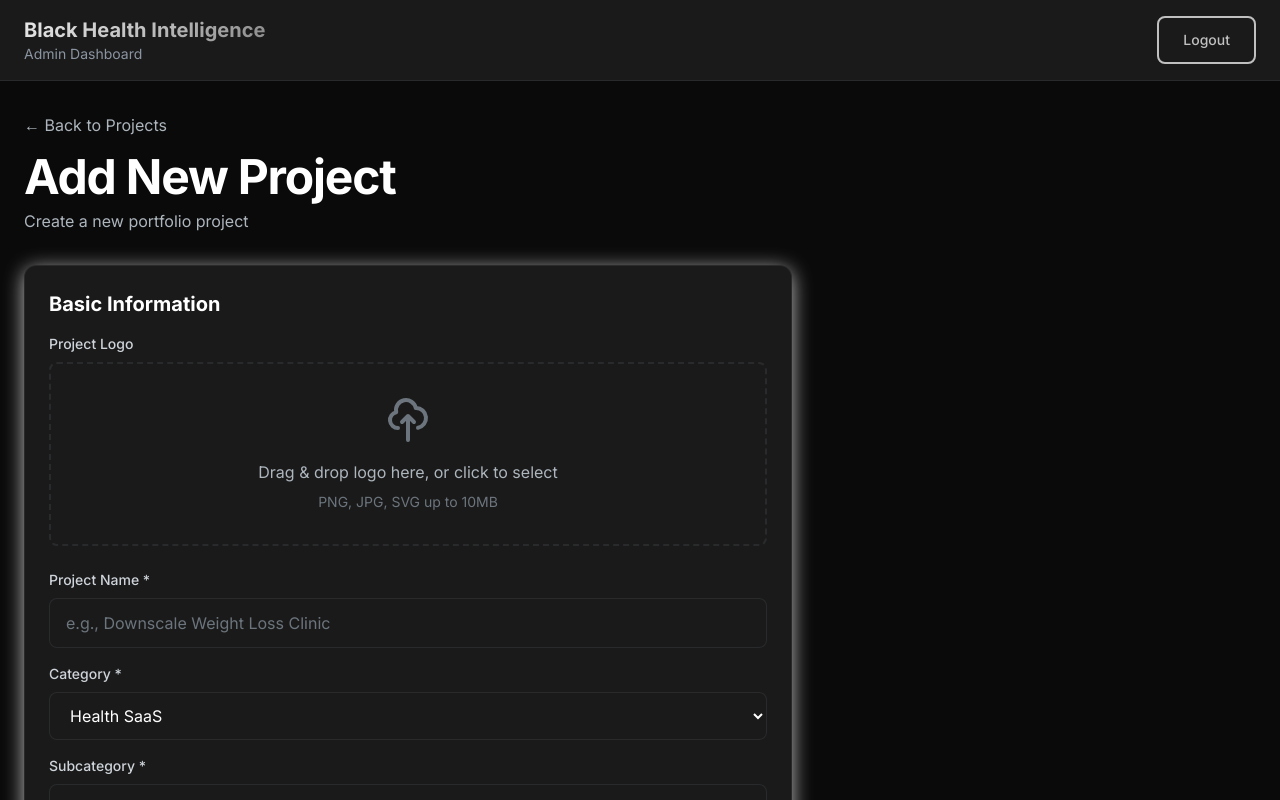
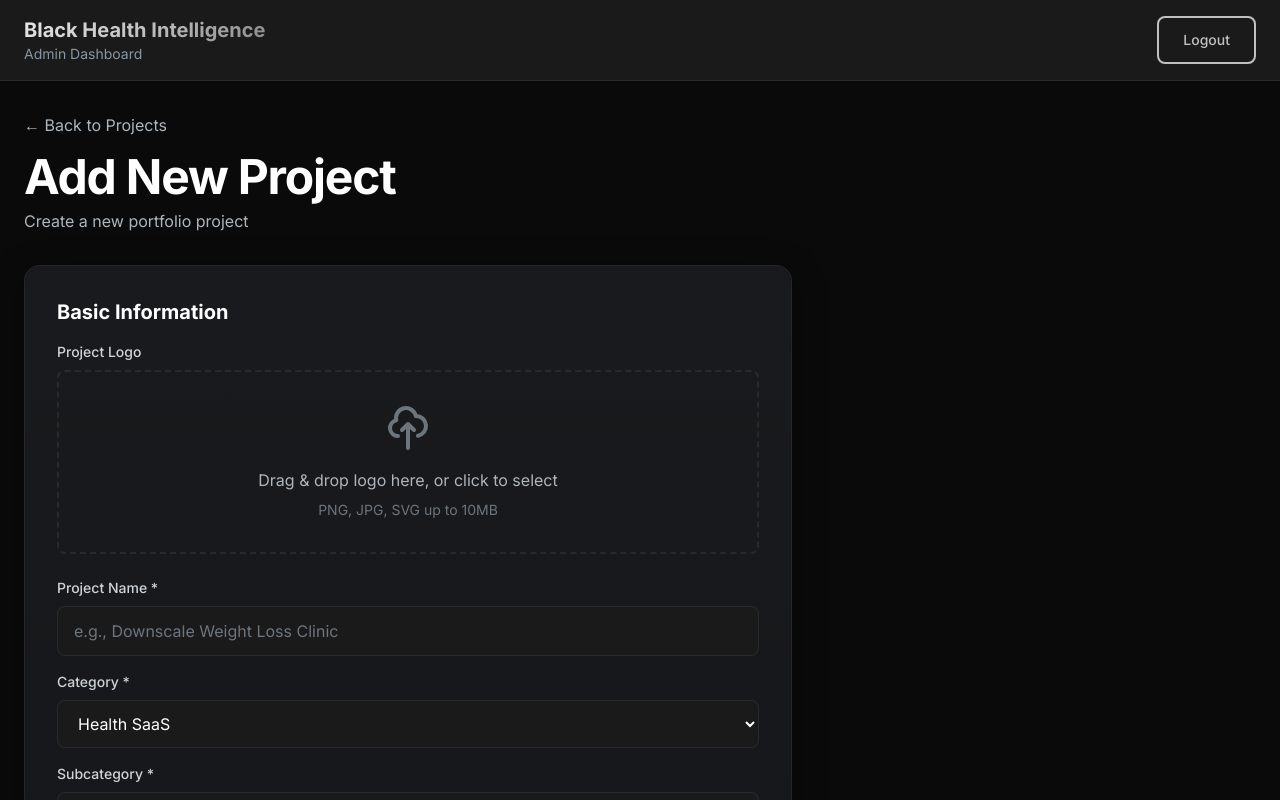
Before and after one commit to Justy6674/black-health-intelligence, a Next.js app: page /admin/projects/new in a window 1280 px wide. Shown: the top 800 px of the page. Built offline with nearby package versions, Linux system fonts and the light colour scheme; no server answers.

Commit message:
Update cards to metallic floating style

```diff
--- a/app/globals.css
+++ b/app/globals.css
@@ -88,7 +88,14 @@ body {
   }
 
   .card {
-    @apply bg-charcoal rounded-xl p-6 metallic-border shadow-metallic;
+    @apply relative bg-[#0f1115]/80 rounded-2xl p-8 border border-white/10
+           shadow-[0_8px_32px_rgba(0,0,0,0.4)] backdrop-blur-md
+           transition-all duration-500 ease-out
+           hover:-translate-y-2 hover:shadow-[0_20px_50px_rgba(14,165,233,0.15)]
+           hover:border-sky-500/40 hover:bg-[#13161c]
+           before:absolute before:inset-0 before:rounded-2xl before:p-[1px]
+           before:bg-gradient-to-b before:from-white/10 before:to-transparent
+           before:-z-10 before:opacity-50 hover:before:opacity-100;
   }
 
   .heading-xl {
```
